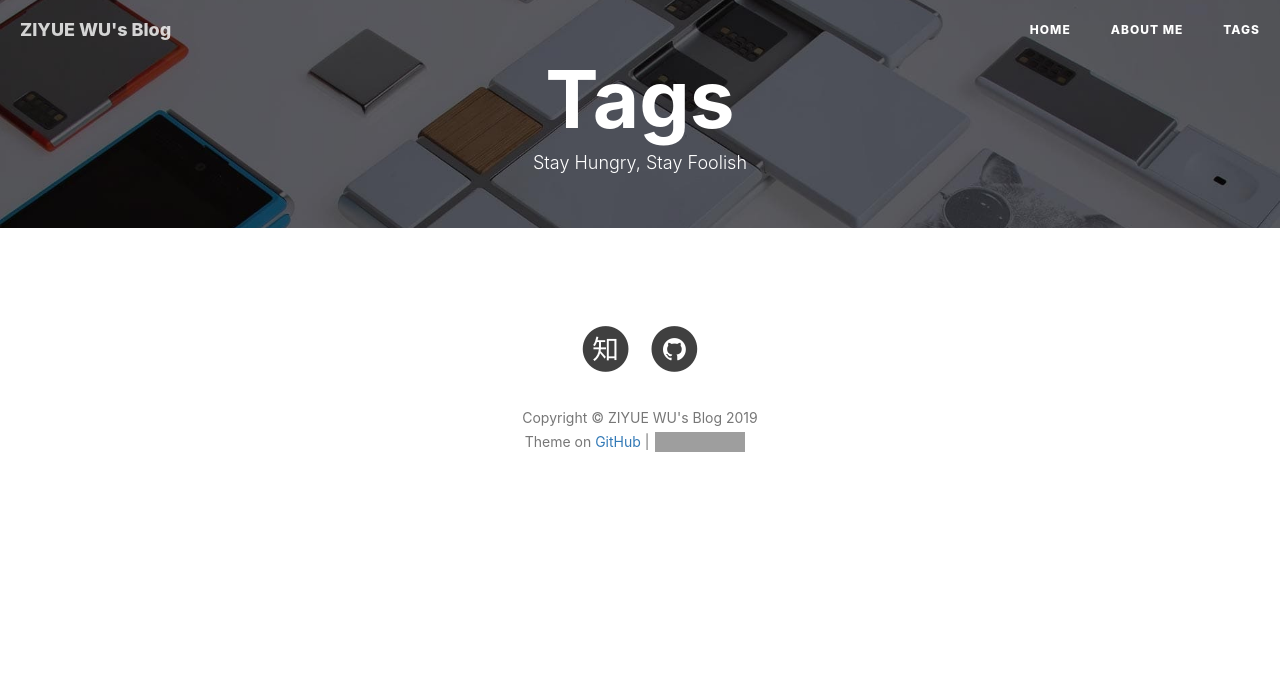
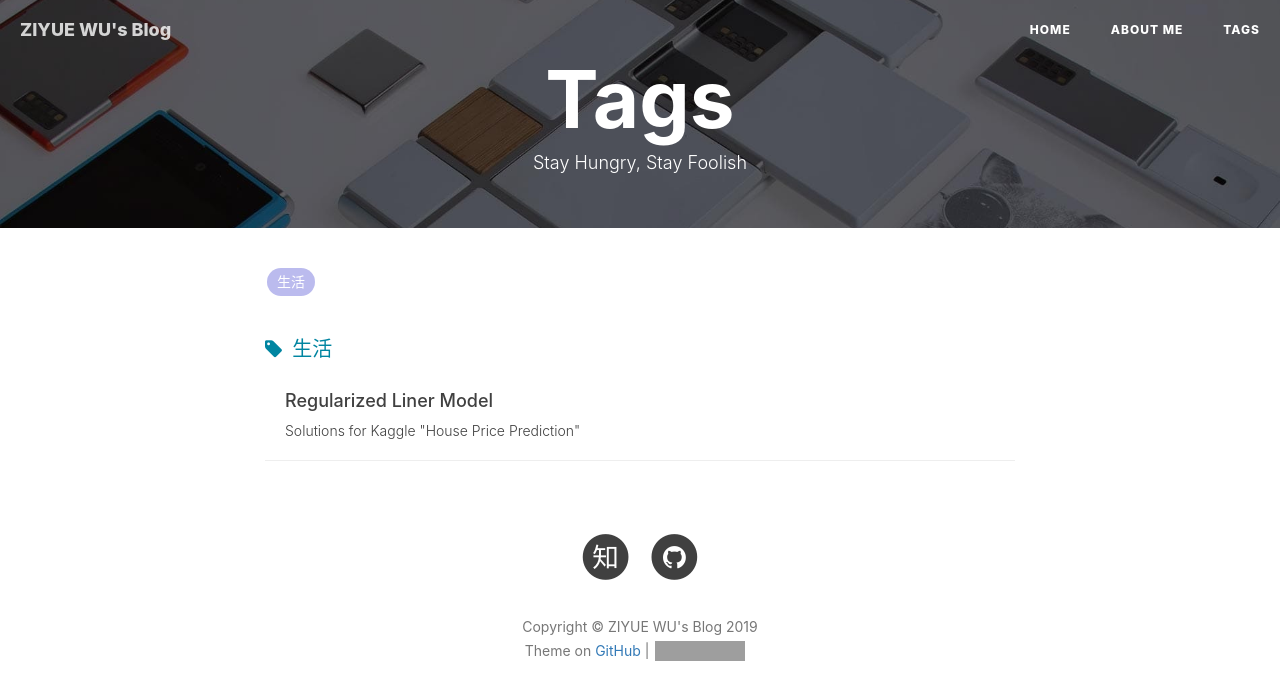
Before and after one commit to ZaccWu/ZaccWu.github.io, a Jekyll site: the page built from tags.html, in a window 1280 px wide. Shown: the top 700 px of the page. Built offline with Jekyll 4.4.1, drawn with Linux system fonts in a browser that asks for light colours; nearby versions of some CDN libraries; comment, search, counter and statistics services are not loaded; some of the changed lines change nothing that is shown; grey boxes are pictures that could not be loaded.

Commit message:
Update 2019-01-03-Kaggle Solutions_ C2 House Price Prediction（Regularized Liner Model）.md

```diff
--- a/_posts/2019-01-03-Kaggle Solutions_ C2 House Price Prediction（Regularized Liner Model）.md
+++ b/_posts/2019-01-03-Kaggle Solutions_ C2 House Price Prediction（Regularized Liner Model）.md
@@ -1,4 +1,14 @@
-
+---
+layout:     post                    # 使用的布局（不需要改）
+title:      Regularized Liner Model               # 标题
+subtitle:   Solutions for Kaggle "House Price Prediction" #副标题
+date:       2019-01-03             # 时间
+author:     WZY                      # 作者
+header-img: img/post-bg-2015.jpg    #这篇文章标题背景图片
+catalog: true                       # 是否归档
+tags:                               #标签
+    - 生活
+---
 # Regularized Liner Model
 Solutions for Kaggle "House Price Prediction"
 ***
```
